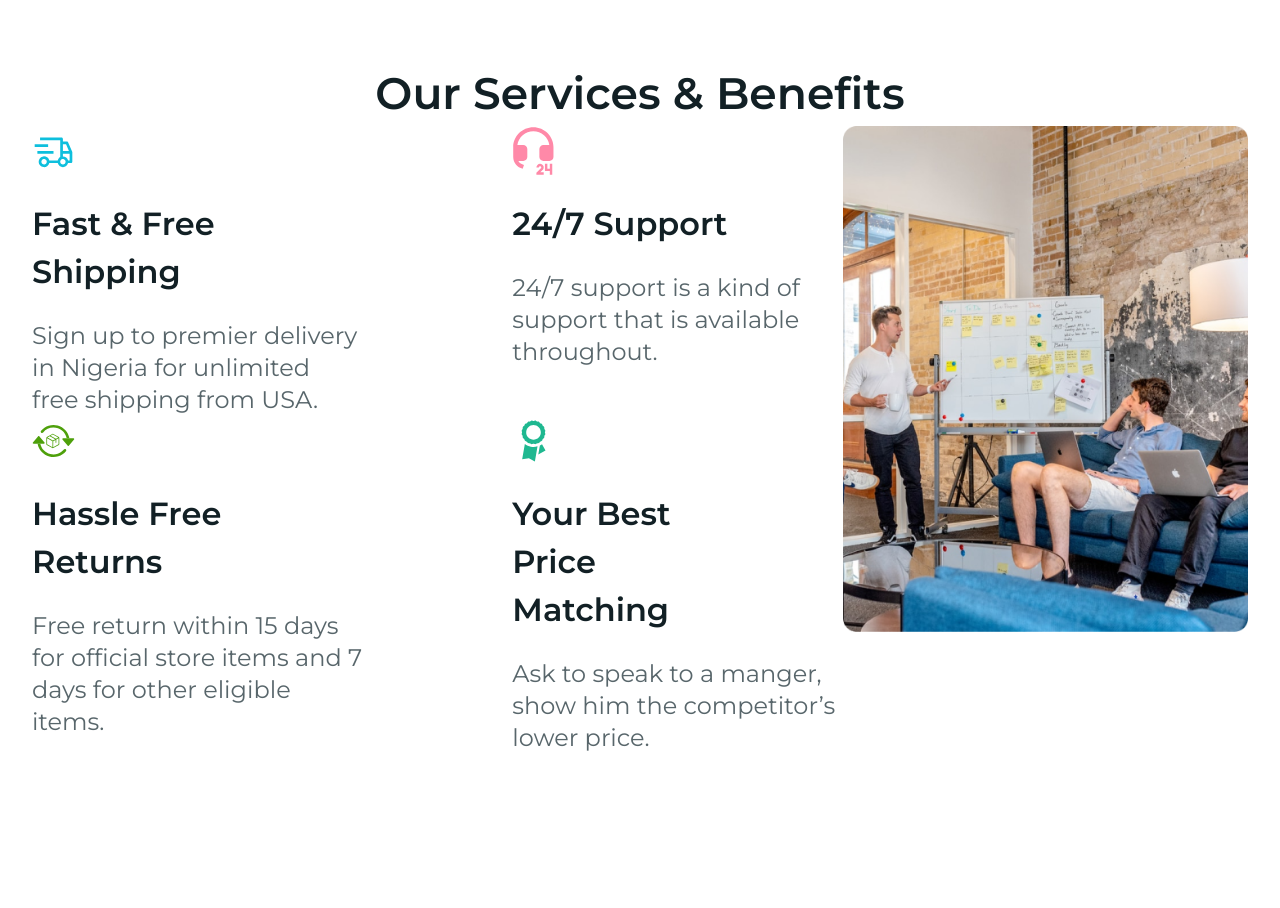
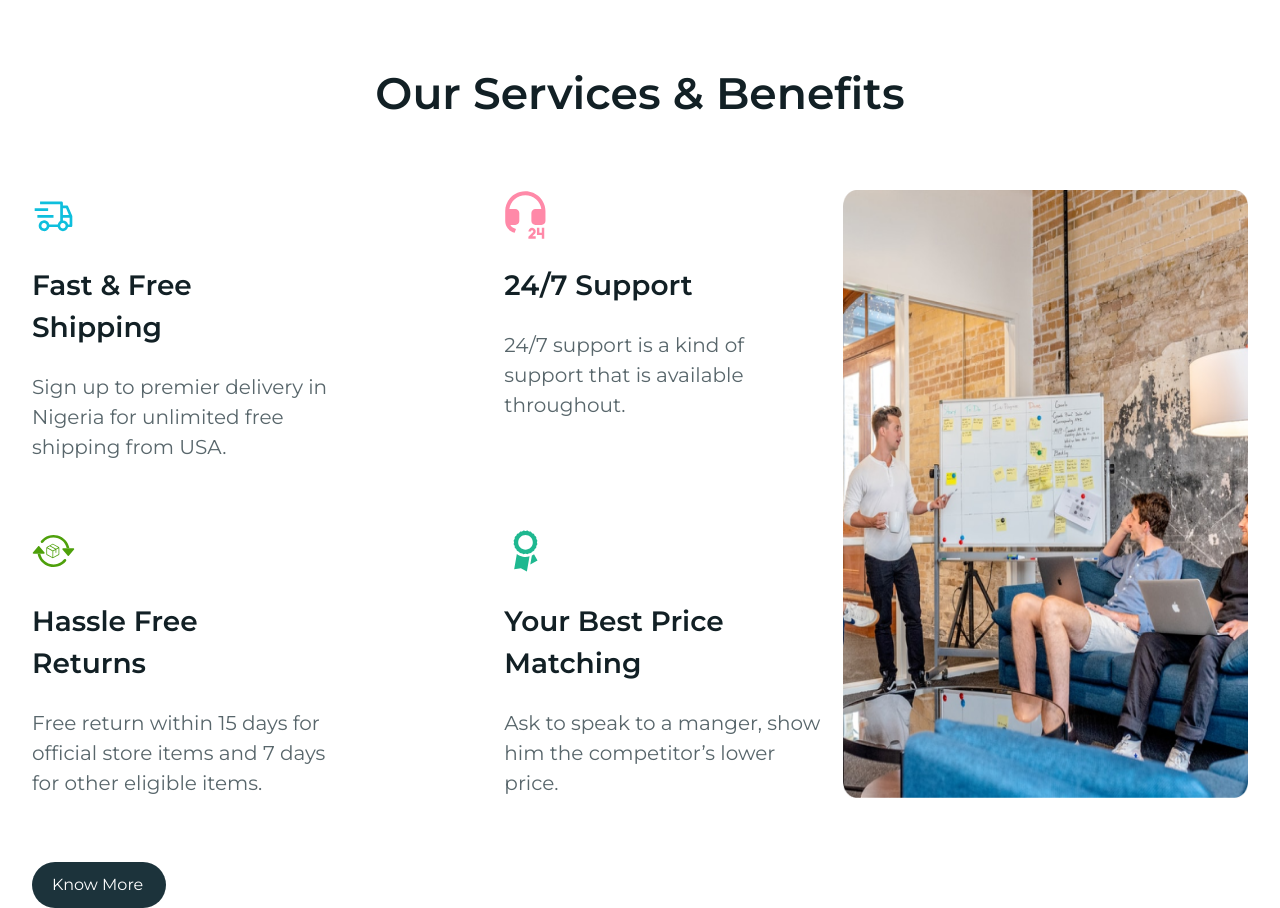
Before and after one commit to LadenikaPeter/penito-furniture, a React (Vite) app: page / in a window 1280 px wide. Shown: the part 1980-2888 px from the top of the page. Before the commit the page ends 2734 px from the top, so only its background shows below. Built offline with nearby package versions, Linux system fonts and the light colour scheme.

Commit message:
services completed

```diff
--- a/src/components/Button.jsx
+++ b/src/components/Button.jsx
@@ -1,9 +1,7 @@
 export default function Button({ text }) {
   return (
-    <div className="text-center flex justify-center pt-10 cursor-pointer">
-      <h3 className="bg-[#1C333B] text-white w-[10%]- px-[20px] py-[11px] rounded-[72px] capitalize">
-        {text}
-      </h3>
-    </div>
+    <h3 className="bg-[#1C333B] text-white w-[11%] px-[20px] py-[11px] rounded-[72px] capitalize">
+      {text}
+    </h3>
   );
 }
--- a/src/components/ServiceBox.jsx
+++ b/src/components/ServiceBox.jsx
@@ -2,10 +2,10 @@ export default function ServiceBox({ image, title, subHeading }) {
   return (
     <div className="flex flex-col gap-6 w-[373px]">
       <img src={image} className="w-[43px] h-[50px]" />
-      <h4 className="text-[32px] font-semibold text-[#122025] w-[72%]">
+      <h4 className="text-[28px] font-semibold text-[#122025] w-[76%]">
         {title}
       </h4>
-      <p className="text-2xl text-[#58666B]">{subHeading}</p>
+      <p className="text-[20px] text-[#58666B]">{subHeading}</p>
     </div>
   );
 }
--- a/src/pages/Home.jsx
+++ b/src/pages/Home.jsx
@@ -125,18 +125,20 @@ export default function Home() {
               );
             })}
           </div>
-          <Button text={"see more"} />
+          <div className="text-center flex justify-center pt-10 cursor-pointer">
+            <Button text={"see more"} />
+          </div>
         </section>
 
         <section id="third__section" className="pt-[120px]">
           <div>
-            <h1 className="text-center font-semibold text-[44px] text-[#122025]">
+            <h1 className="text-center font-semibold text-[44px] text-[#122025] mb-16">
               Our Services & Benefits
             </h1>
             <div className="grid grid-cols-12">
               {/* <div> */}
-              <div className="col-span-8 ">
-                <div>
+              <div className="col-span-8 pr-4">
+                <div className="flex flex-col gap-16">
                   <div className="flex gap-[150px]">
                     {SERVICES[0].first_set.map((item) => {
                       return (
@@ -162,8 +164,15 @@ export default function Home() {
                 </div>
               </div>
               <div className="col-span-4">
-                <img src="src/assets/confrence.png" alt="confrence-image" />
+                <img
+                  src="src/assets/confrence.png"
+                  alt="confrence-image"
+                  className="h-full"
+                />
               </div>
+            </div>
+            <div className="cursor-pointer mt-16">
+              <Button text={"know more"} />
             </div>
           </div>
         </section>
```
